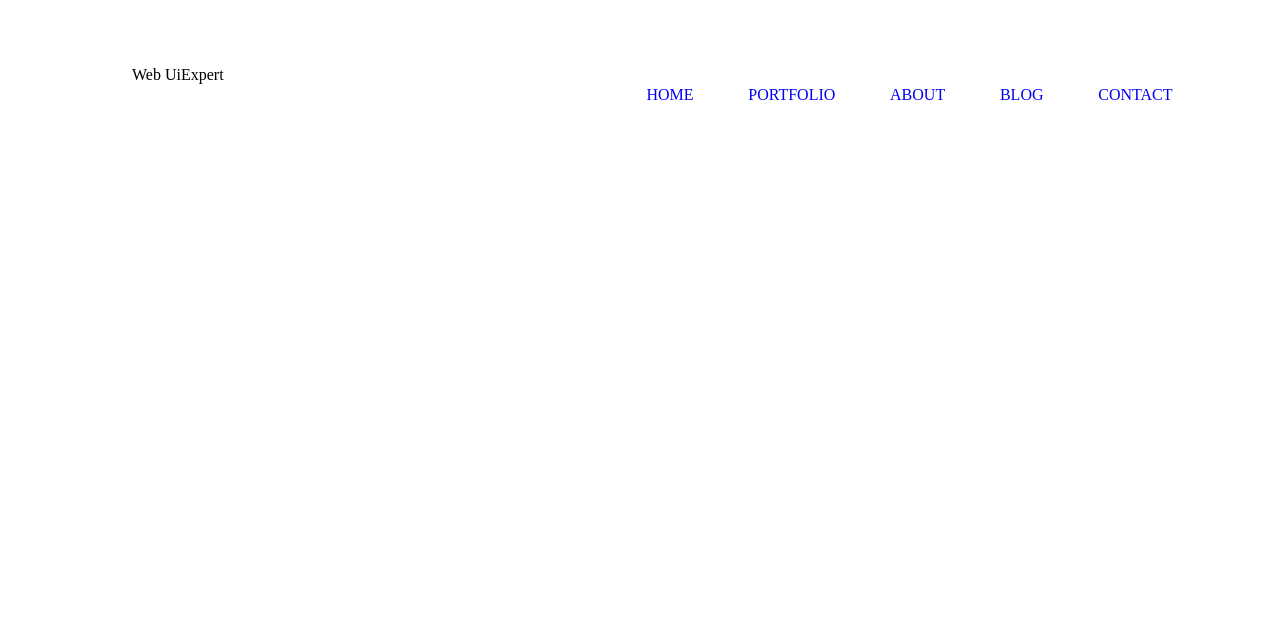
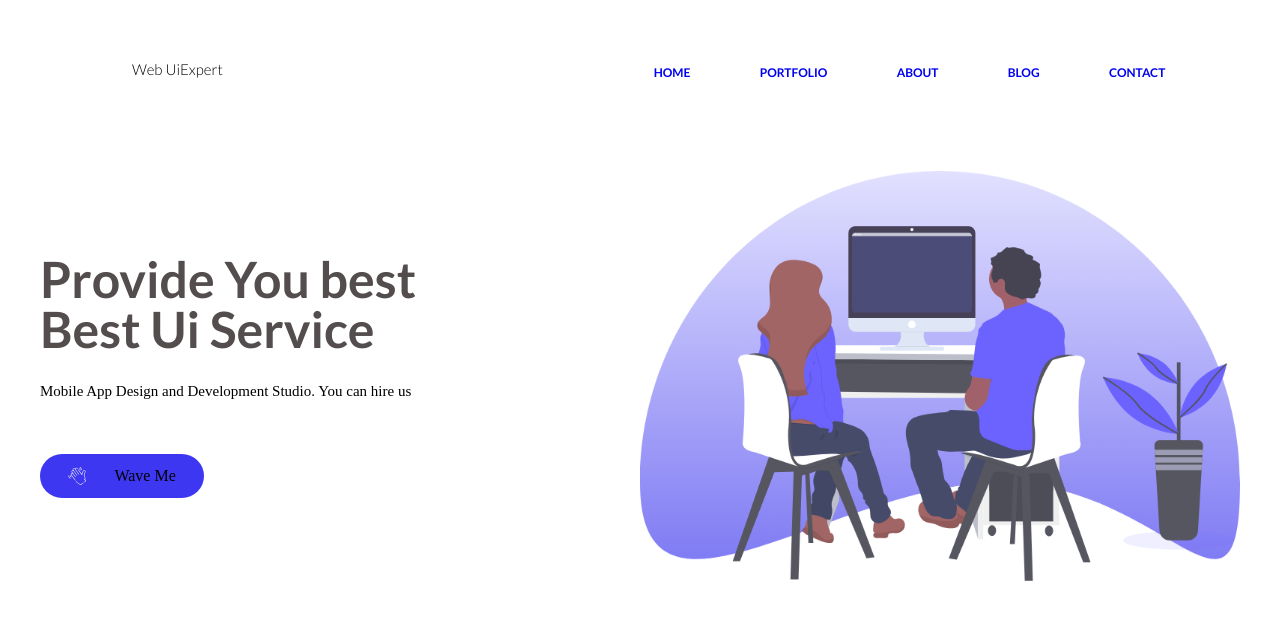
Before and after one commit to NinoChekurishvili/Project3, a plain HTML site: page index.html in a window 1280 px wide. Drawn offline with Linux system fonts and the light colour scheme.

Commit message:
first page

```diff
--- a/index.html
+++ b/index.html
@@ -5,6 +5,10 @@
     <title>Home Page</title>
     <link rel="stylesheet" href="styles/reset.css">
     <link rel="stylesheet" href="styles/style.css">
+
+    <link rel="preconnect" href="https://fonts.googleapis.com">
+    <link rel="preconnect" href="https://fonts.gstatic.com" crossorigin>
+    <link href="https://fonts.googleapis.com/css2?family=Lato:wght@100;300;700&display=swap" rel="stylesheet">
 </head>
 <body>
     <header class="header1">
@@ -29,6 +33,22 @@
             </ul>
         </nav>
     </header>
+    <section class="section1">
+        <div class="main-block">
+            <div class="division1">
+                <h1 class="title">Provide You best Best Ui Service</h1>
+                <p class="slogan">Mobile App Design and Development Studio. You can hire us</p>
+                <div class="buttom-wave">
+                    <img class="wave-image" src="images/waving-hand.svg" alt="waving-hand">
+                    <p>Wave Me</p>
+                </div>
+
+            </div>
+            <div class="division2">
+                <img class="home-page-image" src="images/programming.png" alt="service-image">
+            </div>
+
+    </section>
 
 </body>
 </html>
--- a/styles/style.css
+++ b/styles/style.css
@@ -1,10 +1,13 @@
 .header1{
     display: flex;
     justify-content: space-between;
+    align-items: center;
 }
 .header-text{
-    margin-top: 67px;
+    margin-top: 47px;
     margin-left: 132px;
+    font-family: 'Lato', sans-serif;
+    font-size: 15px;
 
 }
 .nav-ul{
@@ -12,8 +15,72 @@
     justify-content: space-around;
     width: 581px;
     height: 24px;
-    margin-top: 87px;
+    margin-top: 67px;
     margin-right: 80px;
 
+}
+.nav-li{
+    font-family: 'Lato', sans-serif;
+    color: #3D37F1;
+    font-weight: bold;
+    font-size: 12px;
+}
+.section1{
+    display: flex;
+    justify-content: center;
+    align-items: center;
+}
+.main-block{
+    display: flex;
+    justify-content: space-between;
+    width: 1200px;
+    height: 410px;
+    margin-top: 80px;
+}
+
+.division1{
+    display: flex;
+    align-content: flex-start;
+    justify-content: center;
+    flex-direction: column;
+
+    width: 580px;
+    height: 410px;
+}
+.division2{
+    display: flex;
+    width: 600px;
+    height: 410px;
+}
+.home-page-image{
+    width: 600px;
 
 }
+.title{
+    width: 400px;
+    height: 130px;
+    font-size: 50px;
+    font-family: 'Lato', sans-serif;
+    font-weight: bold;
+    color: #534D4D;
+
+}
+.slogan{
+    width: 400px;
+    height: 70px;
+    font-size: 15px;
+}
+.buttom-wave{
+    width: 164px;
+    height: 44px;
+    background-color: #3D37F1;
+    border-radius: 38px;
+    display: flex;
+    justify-content: space-evenly;
+    align-items: center;
+}
+.wave-image{
+    width: 18px;
+    height: 18px;
+
+}
```
Also changed, not shown: images/Btn_bg.png (added), images/programming.png (added), images/waving-hand.png (added), images/waving-hand.svg (added).
